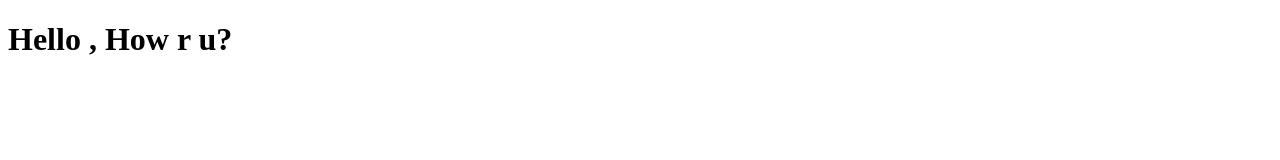
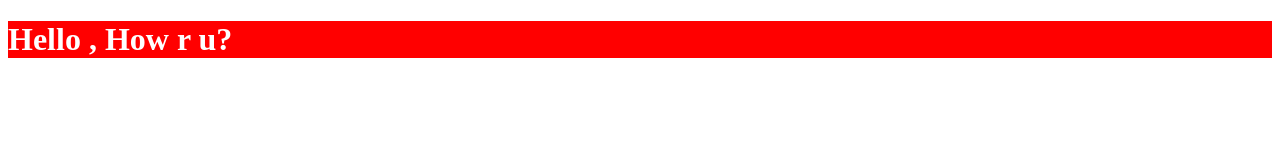
Before and after one commit to RanjitMI/DG-Hospital-Management, a plain HTML site: page index.html in a window 1280 px wide. Drawn offline with Linux system fonts and the light colour scheme.

Commit message:
index file changes update

```diff
--- a/index.html
+++ b/index.html
@@ -6,6 +6,6 @@
     <title>Document</title>
 </head>
 <body>
-    <h1>Hello , How r u?</h1>
+    <h1 style="background-color: red; color: white;">Hello , How r u?</h1>
 </body>
 </html>
```
